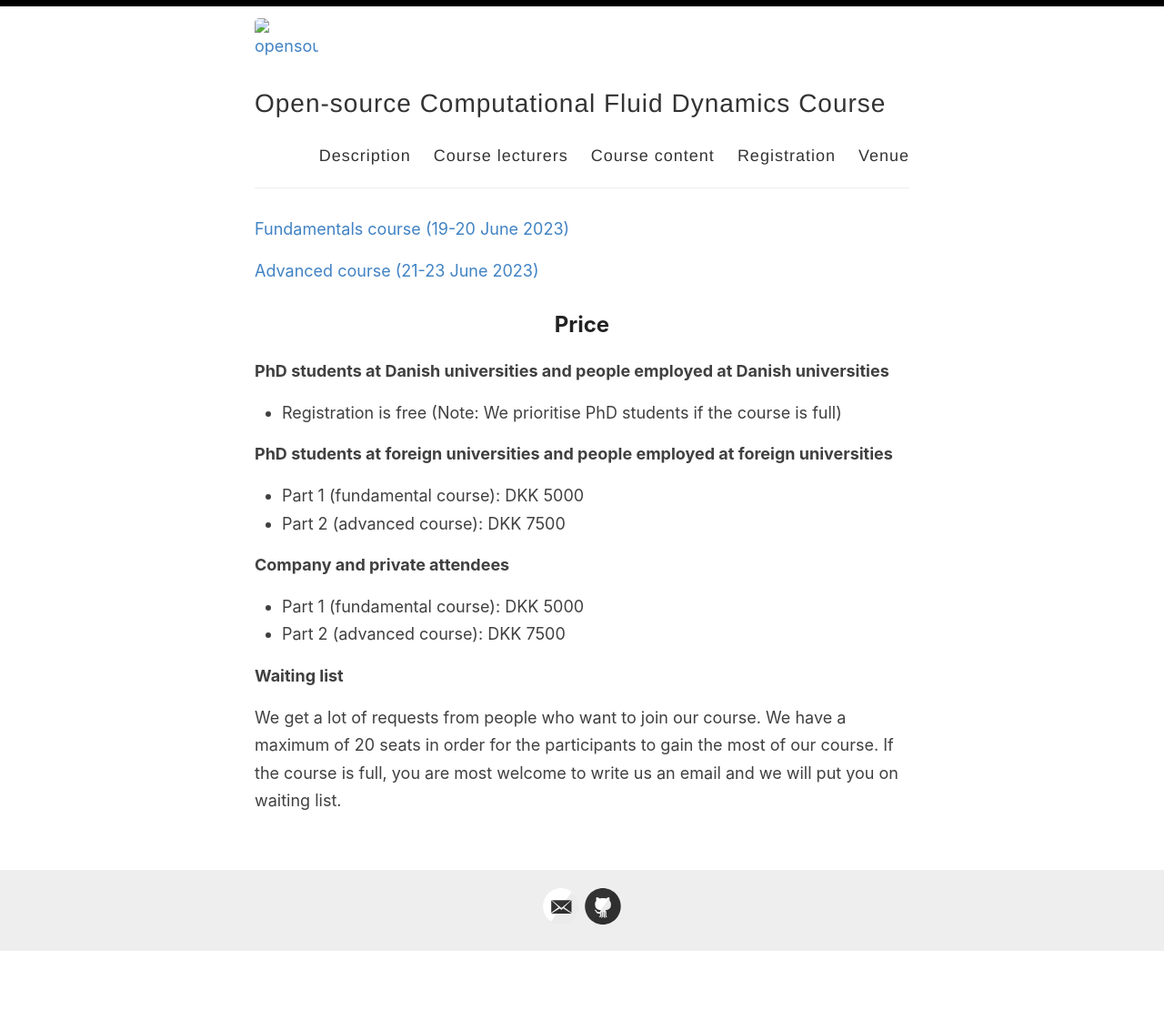
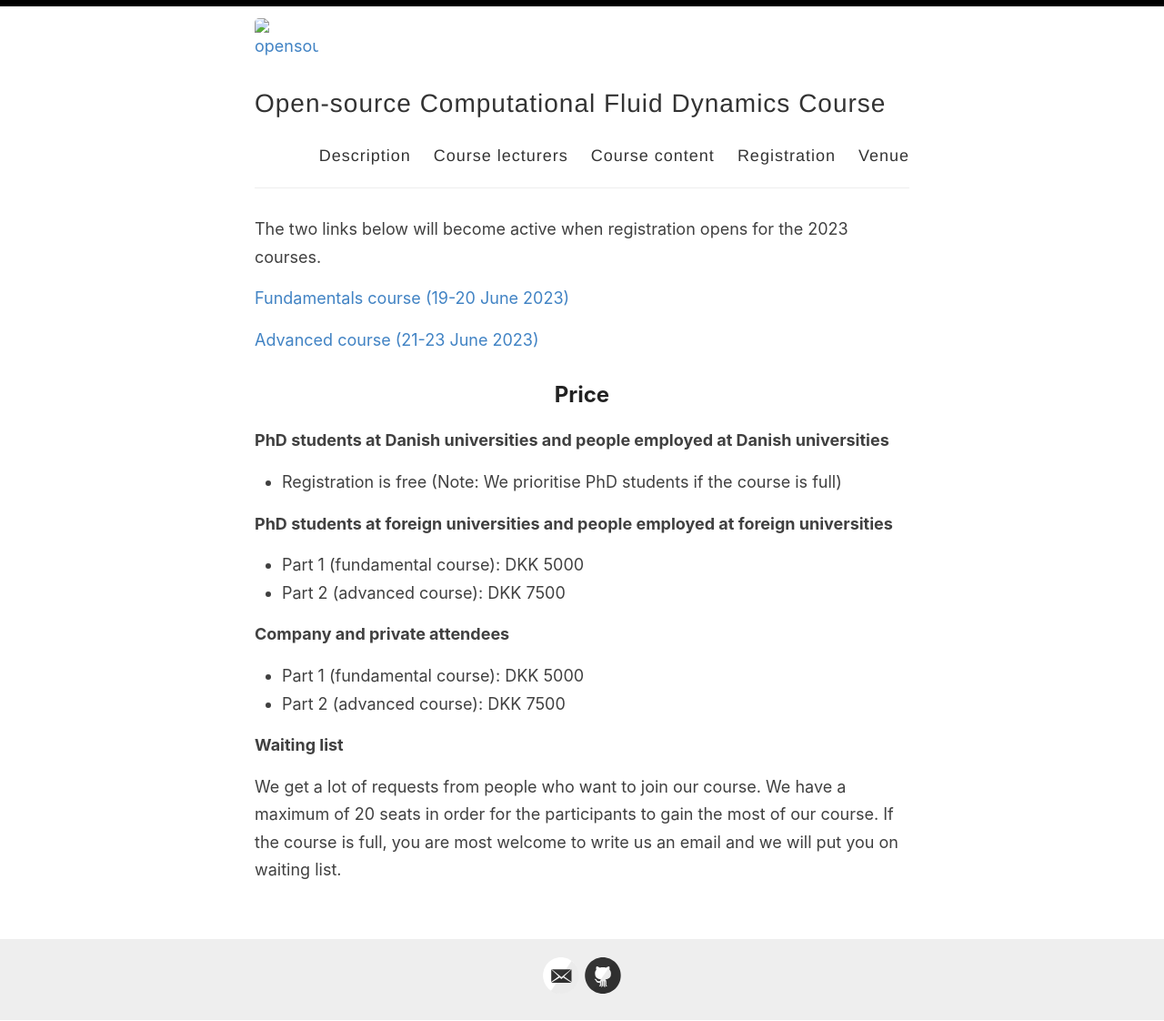
Before and after one commit to OpenSourceCFDCourse/opensourcecfdcourse.github.io, a Jekyll site: the page built from _pages/registration.md, in a window 1280 px wide. Shown: the whole page at 91% size. Built offline with Jekyll 4.4.1, drawn with Linux system fonts in a browser that asks for light colours; before the commit the page ends 1045 px from its top, so only the background shows below that.

Commit message:
Update registration.md

```diff
--- a/_pages/registration.md
+++ b/_pages/registration.md
@@ -3,6 +3,8 @@ layout: page
 title:
 permalink: /registration/
 ---
+
+The two links below will become active when registration opens for the 2023 courses.
 
 [Fundamentals course (19-20 June 2023)]()
 
```
